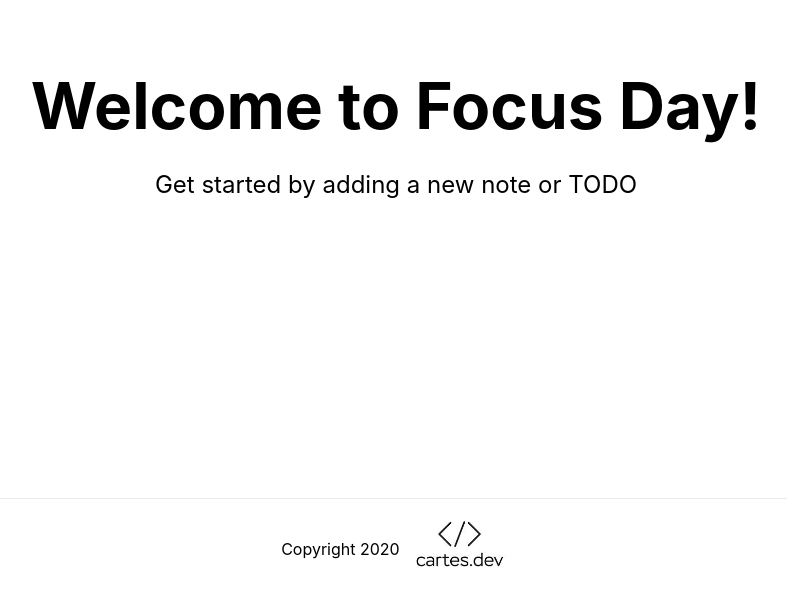
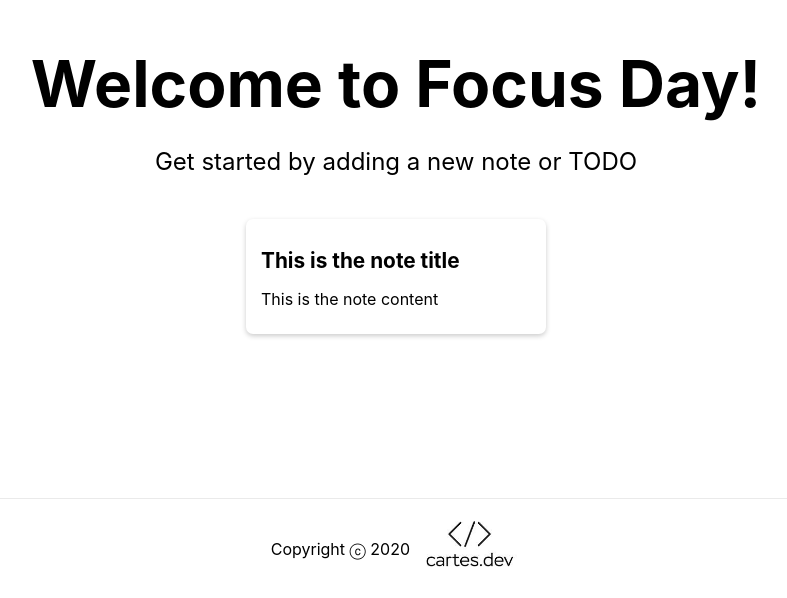
Before and after one commit to alfonsocartes/focus-day, a Next.js app: page / in a window 1280 px wide. Shown: the part 202-800 px from the top of the page, without its empty margins (244-1031 px from the left). Built offline with nearby package versions, Linux system fonts and the light colour scheme.

Commit message:
Add Note component structure

```diff
--- /dev/null
+++ b/components/App.jsx
@@ -0,0 +1,11 @@
+import Note from "./Note";
+
+function App() {
+  return (
+    <div>
+      <Note />
+    </div>
+  );
+}
+
+export default App;
--- /dev/null
+++ b/components/Note.jsx
@@ -0,0 +1,10 @@
+function Note() {
+  return (
+    <div className="note">
+      <h1>This is the note title</h1>
+      <p>This is the note content</p>
+    </div>
+  );
+}
+
+export default Note;
--- a/pages/index.js
+++ b/pages/index.js
@@ -1,5 +1,6 @@
 import Head from "next/head";
 import styles from "../styles/Home.module.css";
+import App from "../components/App";
 
 const currentYear = new Date().getFullYear();
 const logoPath = "/Logo cartes.dev small.jpg";
@@ -11,13 +12,13 @@ export default function Home() {
         <title>Focus Day</title>
         <link rel="icon" href="/favicon.ico" />
       </Head>
-
       <main className={styles.main}>
         <h1 className={styles.title}>Welcome to Focus Day!</h1>
 
         <p className={styles.description}>
           Get started by adding a new note or TODO
         </p>
+        <App />
       </main>
 
       <footer className={styles.footer}>
@@ -26,7 +27,7 @@ export default function Home() {
           target="_blank"
           rel="noopener noreferrer"
         >
-          Copyright {currentYear}
+          Copyright ⓒ {currentYear}
           <img src={logoPath} alt="cartes.dev Logo" className={styles.logo} />
         </a>
       </footer>
--- a/styles/globals.css
+++ b/styles/globals.css
@@ -14,3 +14,46 @@ a {
 * {
   box-sizing: border-box;
 }
+
+header {
+  background-color: blue;
+  margin: auto -16px;
+  padding: 16px 32px;
+  box-shadow: 0 0 10px 0 rgba(0, 0, 0, 0.3);
+}
+
+header h1 {
+  color: #fff;
+  font-weight: 200;
+}
+
+footer {
+  position: absolute;
+  text-align: center;
+  bottom: 0;
+  width: 100%;
+  height: 2.5rem;
+}
+
+footer p {
+  color: #ccc;
+}
+.note {
+  background: #fff;
+  border-radius: 7px;
+  box-shadow: 0 2px 5px #ccc;
+  padding: 15px;
+  width: 300px;
+  margin: 15px;
+  float: left;
+}
+.note h1 {
+  font-size: 1.3em;
+  margin-bottom: 10px;
+}
+.note p {
+  font-size: 1em;
+  margin-bottom: 10px;
+  white-space: pre-wrap;
+  word-wrap: break-word;
+}
```
